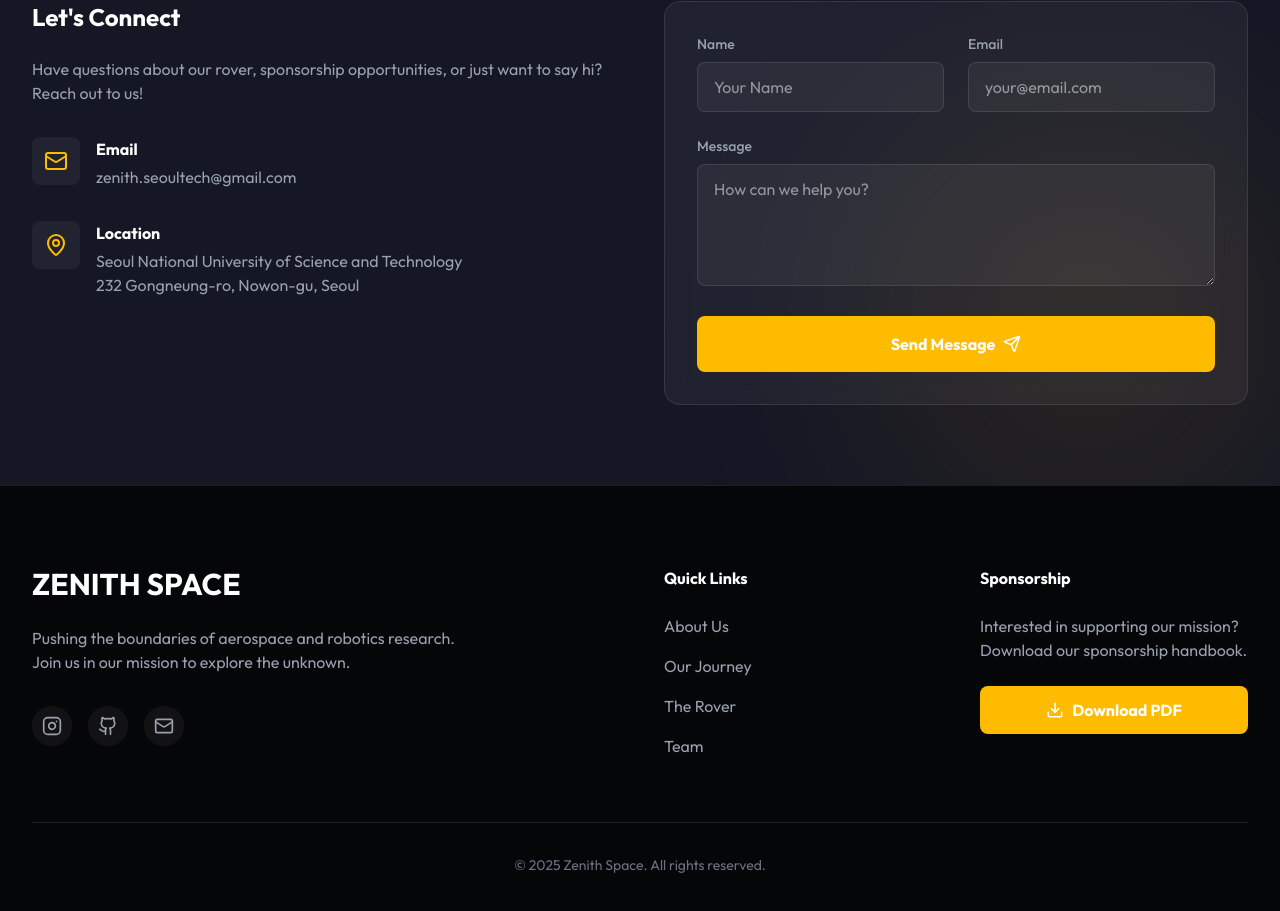
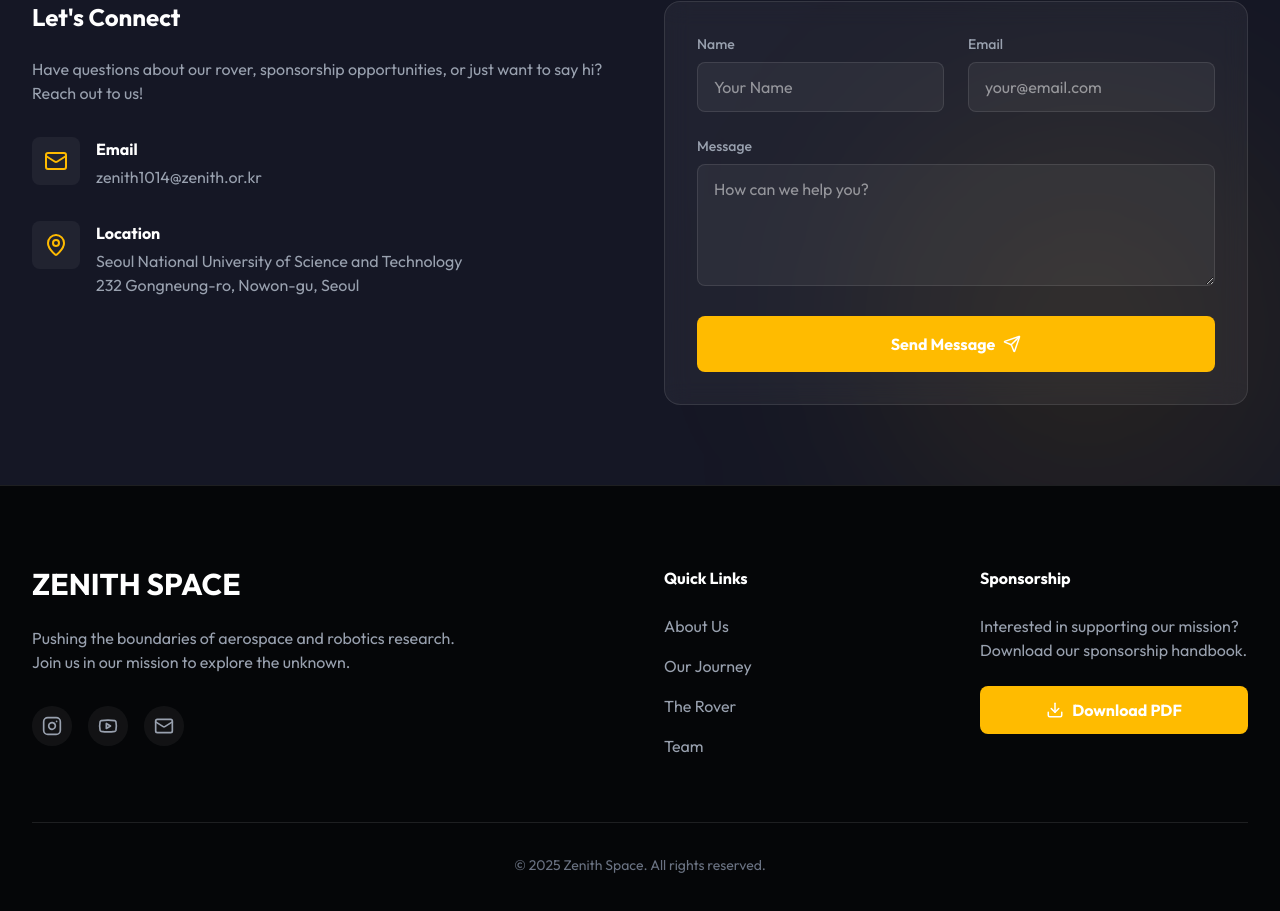
Before and after one commit to ZenithSpace/zenith.github.io, a React (Vite) app in the folder zenith-web/: page / in a window 1280 px wide. Shown: the part 4327-5238 px from the top of the page. Built offline with nearby package versions, Linux system fonts and the light colour scheme; a web font is replaced by a local one.

Commit message:
Update Footer links and Contact email

```diff
--- a/zenith-web/src/components/Contact.tsx
+++ b/zenith-web/src/components/Contact.tsx
@@ -39,7 +39,7 @@
                             </div>
                             <div>
                                 <h5 className="text-white font-bold mb-1">Email</h5>
-                                <p className="text-gray-400">zenith.seoultech@gmail.com</p>
+                                <p className="text-gray-400">zenith1014@zenith.or.kr</p>
                             </div>
                         </div>
 
--- a/zenith-web/src/components/Footer.tsx
+++ b/zenith-web/src/components/Footer.tsx
@@ -1,5 +1,5 @@
 
-import { Mail, Instagram, Github, Download } from 'lucide-react';
+import { Mail, Instagram, Youtube, Download } from 'lucide-react';
 
 const Footer = () => {
     return (
@@ -14,13 +14,13 @@
                             Join us in our mission to explore the unknown.
                         </p>
                         <div className="flex gap-4">
-                            <a href="#" className="w-10 h-10 rounded-full bg-white/5 flex items-center justify-center hover:bg-zenith-sub hover:text-white transition-colors text-gray-400">
+                            <a href="https://www.instagram.com/zenith_space_/" target="_blank" rel="noopener noreferrer" className="w-10 h-10 rounded-full bg-white/5 flex items-center justify-center hover:bg-zenith-sub hover:text-white transition-colors text-gray-400">
                                 <Instagram size={20} />
                             </a>
-                            <a href="#" className="w-10 h-10 rounded-full bg-white/5 flex items-center justify-center hover:bg-zenith-sub hover:text-white transition-colors text-gray-400">
-                                <Github size={20} />
+                            <a href="https://www.youtube.com/@ZenithSpace1014" target="_blank" rel="noopener noreferrer" className="w-10 h-10 rounded-full bg-white/5 flex items-center justify-center hover:bg-zenith-sub hover:text-white transition-colors text-gray-400">
+                                <Youtube size={20} />
                             </a>
-                            <a href="#" className="w-10 h-10 rounded-full bg-white/5 flex items-center justify-center hover:bg-zenith-sub hover:text-white transition-colors text-gray-400">
+                            <a href="mailto:zenith1014@zenith.or.kr" className="w-10 h-10 rounded-full bg-white/5 flex items-center justify-center hover:bg-zenith-sub hover:text-white transition-colors text-gray-400">
                                 <Mail size={20} />
                             </a>
                         </div>
```
